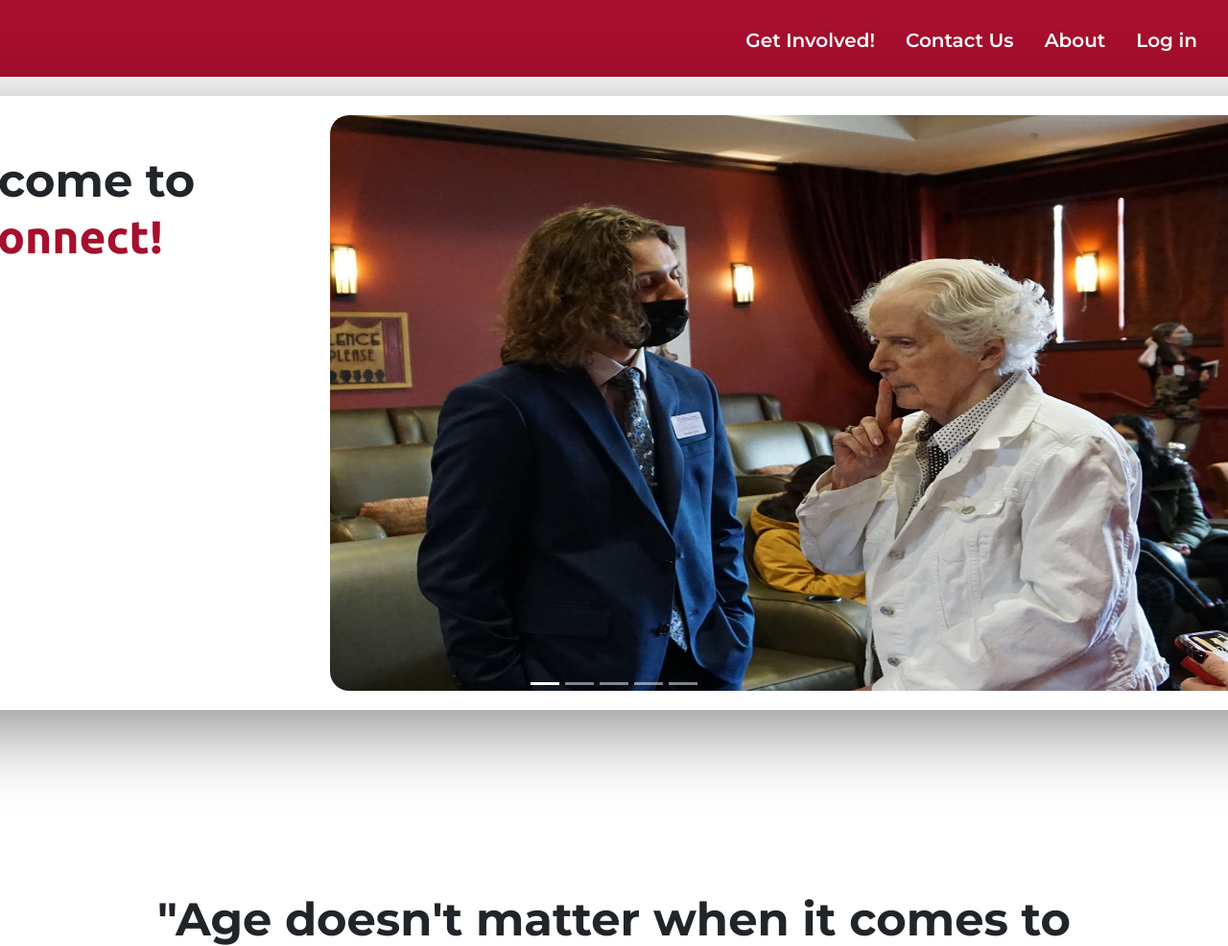
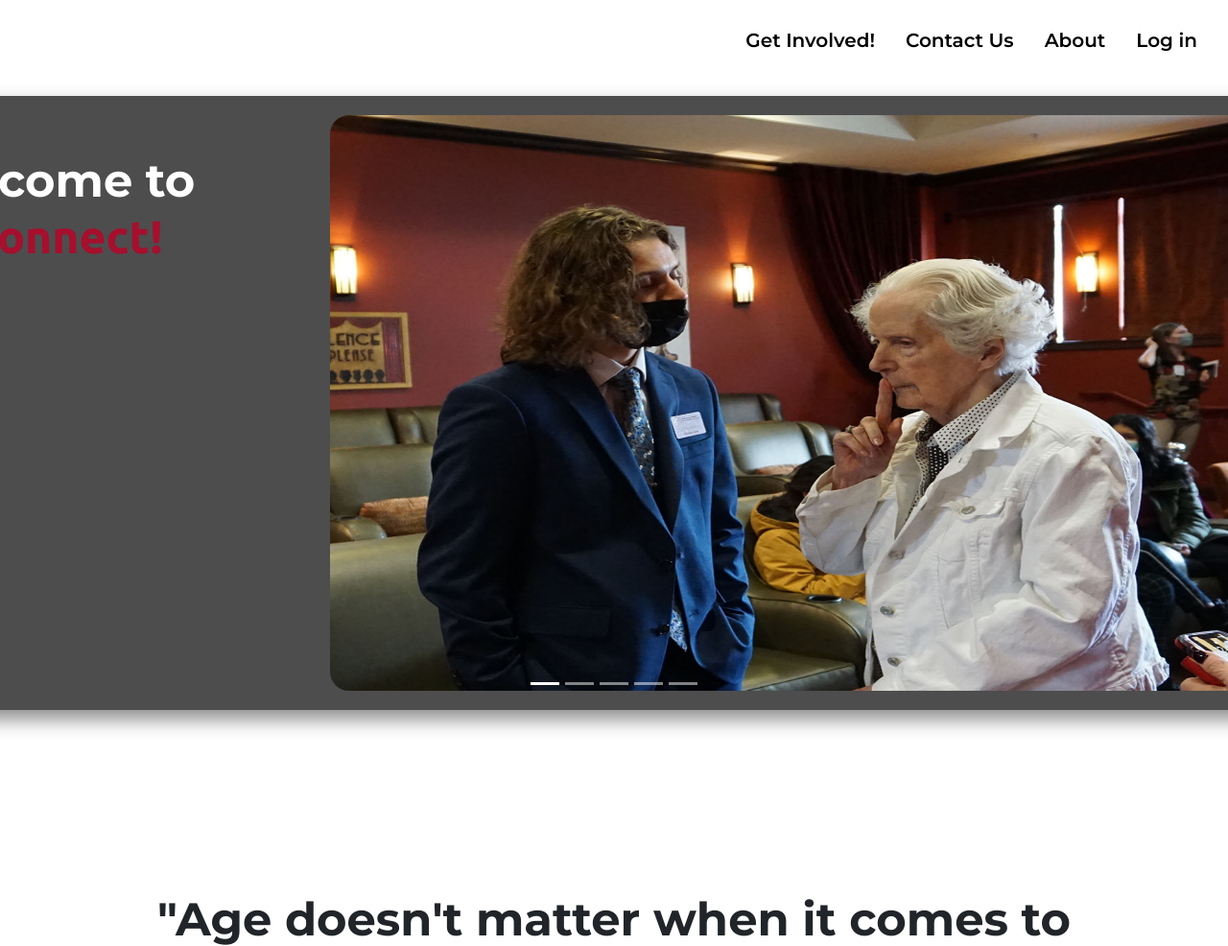
Before and after one commit to WSUCapstoneS2023/CptS421-3-GCISL, a Django app: page / in a window 1280 px wide; the page is wider, and only the part inside the window is pictured. Shown: the top 986 px of that part at 96% size. Run offline with Django 4.2, Linux system fonts and the light colour scheme; some libraries are stand-ins or nearby versions.

Commit message:
created diff styling

```diff
--- a/projectGCISL/static/css/landing.css
+++ b/projectGCISL/static/css/landing.css
@@ -39,7 +39,7 @@ li {
 }
 
 #landing {
-    background-color: #ffffff;
+    background-color: #fff;
     height: 100vh;
 }
 
@@ -56,7 +56,6 @@ li {
 nav {
     height: 80px;
     display: flex;
-    background-color: #A60F2D;
     margin-bottom: 20px;
 }
 
@@ -71,11 +70,11 @@ nav {
     font-size: 20px;
     font-weight: 600;
     padding: 8px;
-    color: #fff !important;
+    color: #000 !important;
 }
 
 .nav__link:hover {
-    color: #4d4d4d !important;
+    color: #000 !important;
     text-decoration: underline !important;
 }
 
@@ -89,6 +88,7 @@ nav {
 .header__description {
     margin: 20px;
     padding: 20px;
+    color: #fff;
 }
 
 .header__wrapper {
@@ -138,13 +138,13 @@ button:hover {
 /* CAROUSEL */
 #landing__carousel {
     border-radius: 20px;
-    box-shadow: 0 20px 80px 0 rgba(0,0,0,0.45);
+    box-shadow: 0 10px 20px 0 rgba(0,0,0,0.45);
     overflow: hidden;
     display: flex;
     padding: 20px;
     min-width: 1600px;
     max-width: 1600px;
-
+    background-color: #4d4d4d;
 
 }
 
```
